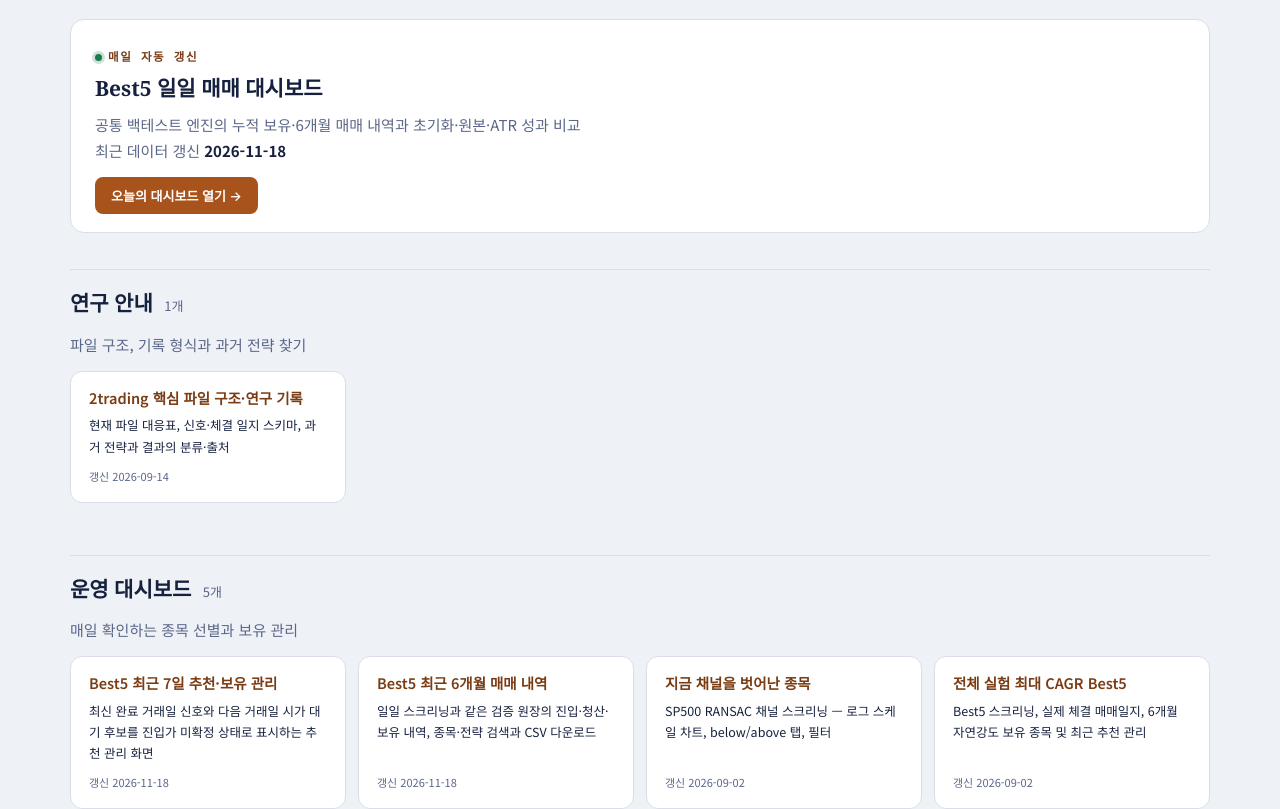
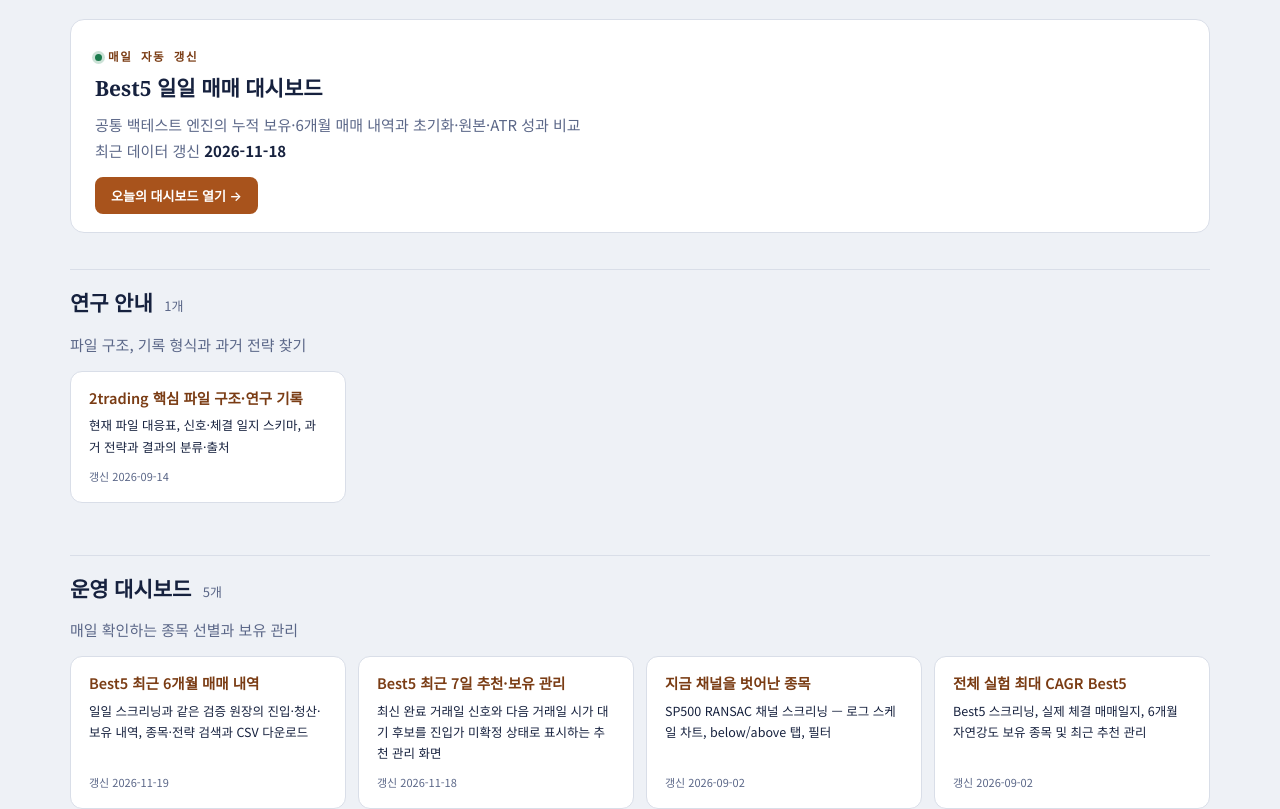
Before and after one commit to yunseo326/breakout-report, a plain HTML site: page index.html in a window 1280 px wide. Shown: the part 146-955 px from the top of the page. Drawn offline with Linux system fonts and the light colour scheme.

Commit message:
발행: Best5 최근 6개월 매매 내역 (best5-daily-trades)

```diff
--- a/index.html
+++ b/index.html
@@ -138,14 +138,14 @@ details.guide p{font-size:13px}
     <h2>운영 대시보드 <small>5개</small></h2>
     <p class="mut">매일 확인하는 종목 선별과 보유 관리</p>
     <div class="card-grid">
+      <a class="card" href="reports/best5-daily-trades.html">
+        <h3>Best5 최근 6개월 매매 내역</h3>
+        <p>일일 스크리닝과 같은 검증 원장의 진입·청산·보유 내역, 종목·전략 검색과 CSV 다운로드</p>
+        <span class="meta">갱신 2026-11-19</span>
+      </a>
       <a class="card" href="reports/best5-recommendation-manager.html">
         <h3>Best5 최근 7일 추천·보유 관리</h3>
         <p>최신 완료 거래일 신호와 다음 거래일 시가 대기 후보를 진입가 미확정 상태로 표시하는 추천 관리 화면</p>
-        <span class="meta">갱신 2026-11-18</span>
-      </a>
-      <a class="card" href="reports/best5-daily-trades.html">
-        <h3>Best5 최근 6개월 매매 내역</h3>
-        <p>일일 스크리닝과 같은 검증 원장의 진입·청산·보유 내역, 종목·전략 검색과 CSV 다운로드</p>
         <span class="meta">갱신 2026-11-18</span>
       </a>
       <a class="card" href="reports/current-signals.html">
```
Also changed, not shown: reports.json (+6 -6 lines), reports/best5-daily-trades.html (+1 -1 lines).
